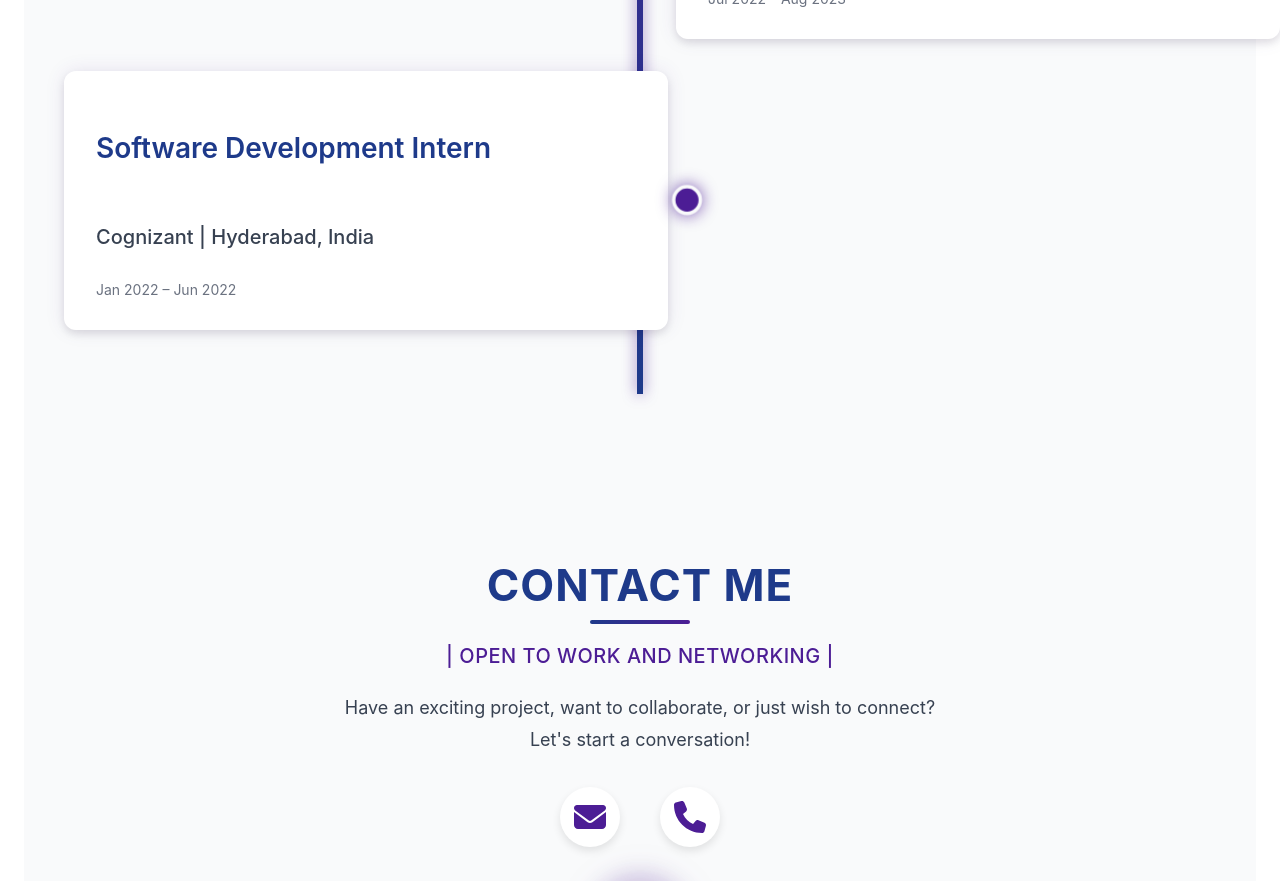
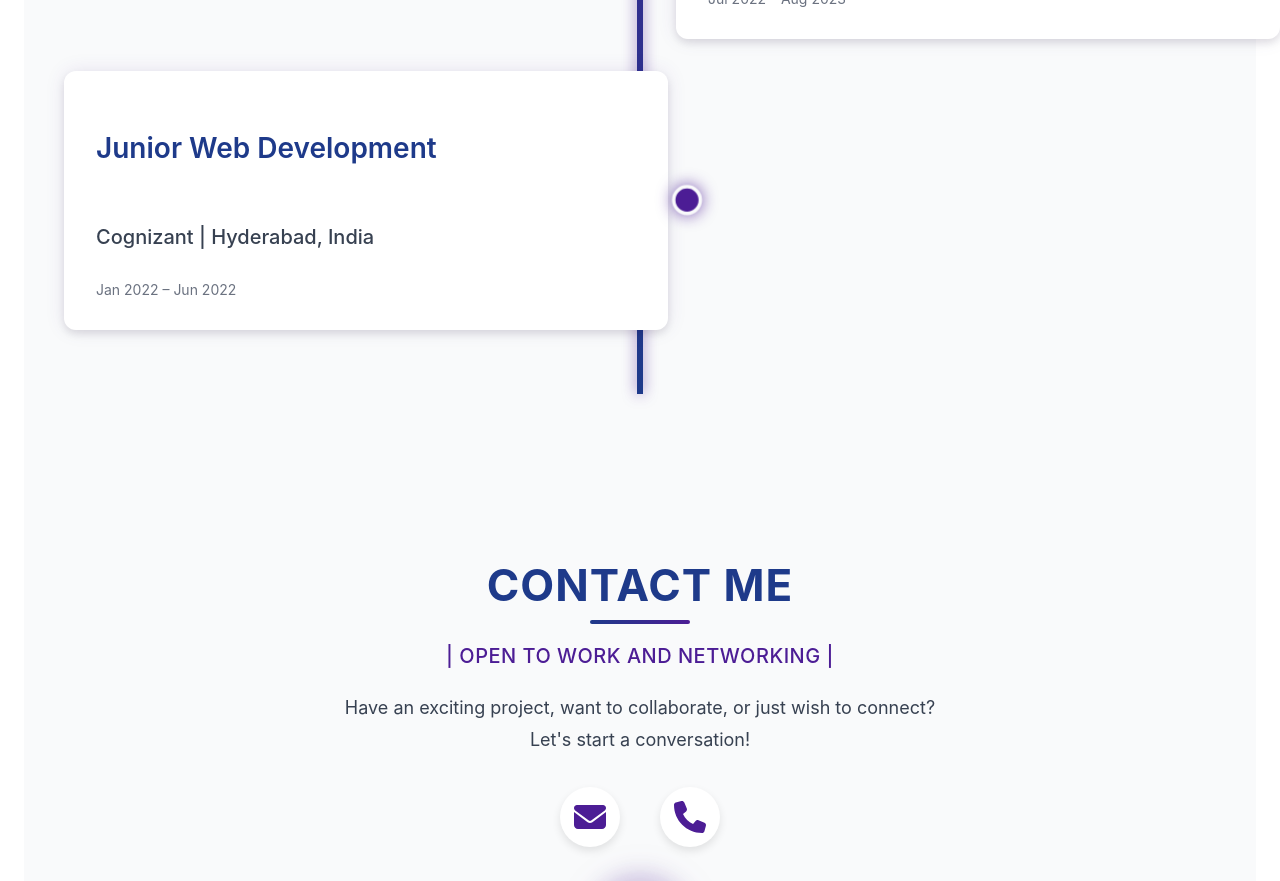
Before and after one commit to Camrahd/My-Portfolio, a React (Create React App) app in the folder portfolio/: page / in a window 1280 px wide. Shown: the part 4260-5141 px from the top of the page. Built offline with nearby package versions, Linux system fonts and the light colour scheme.

Commit message:
experience updated

```diff
--- a/portfolio/src/Components/Experience.jsx
+++ b/portfolio/src/Components/Experience.jsx
@@ -29,7 +29,7 @@ const experiences = [
     // ],
   },
   {
-    title: 'Software Development Intern',
+    title: 'Junior Web Development ',
     company: 'Cognizant',
     location: 'Hyderabad, India',
     date: 'Jan 2022 – Jun 2022',
```
